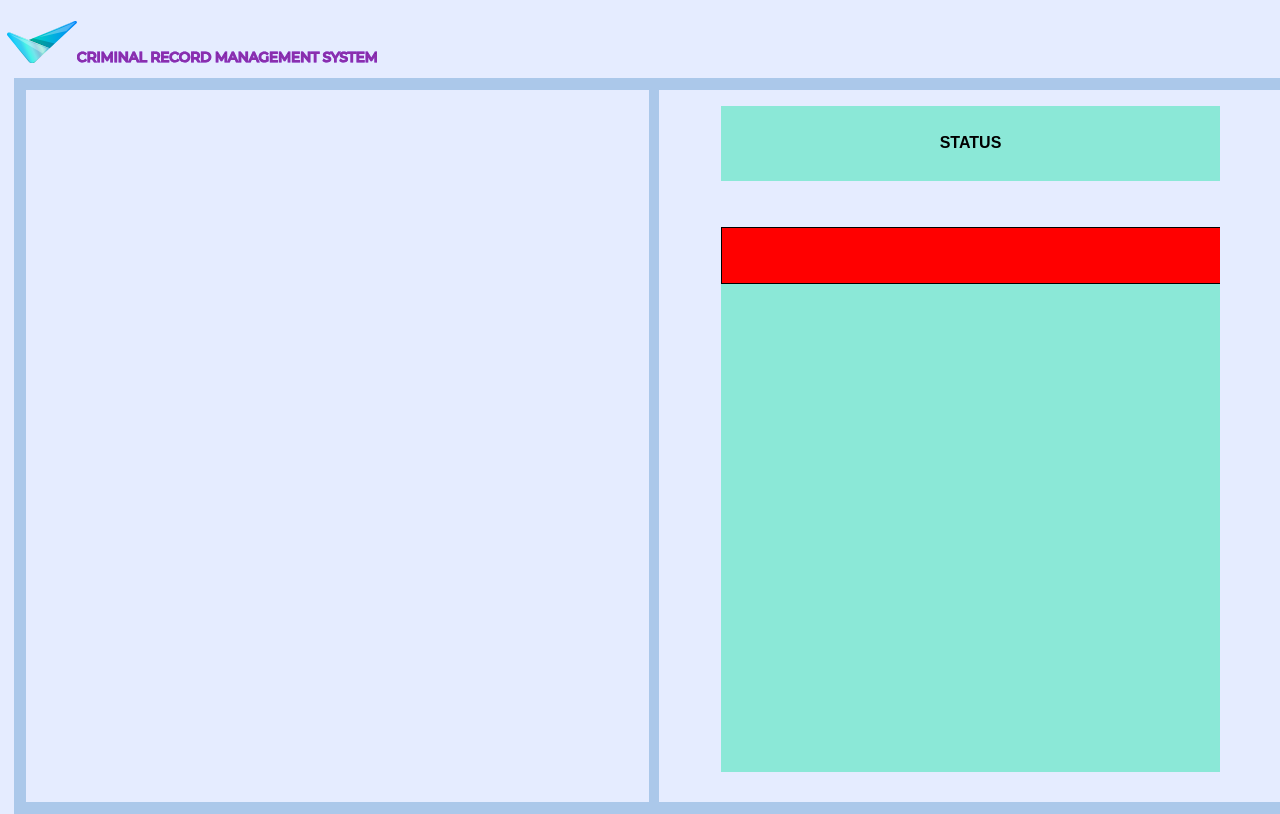
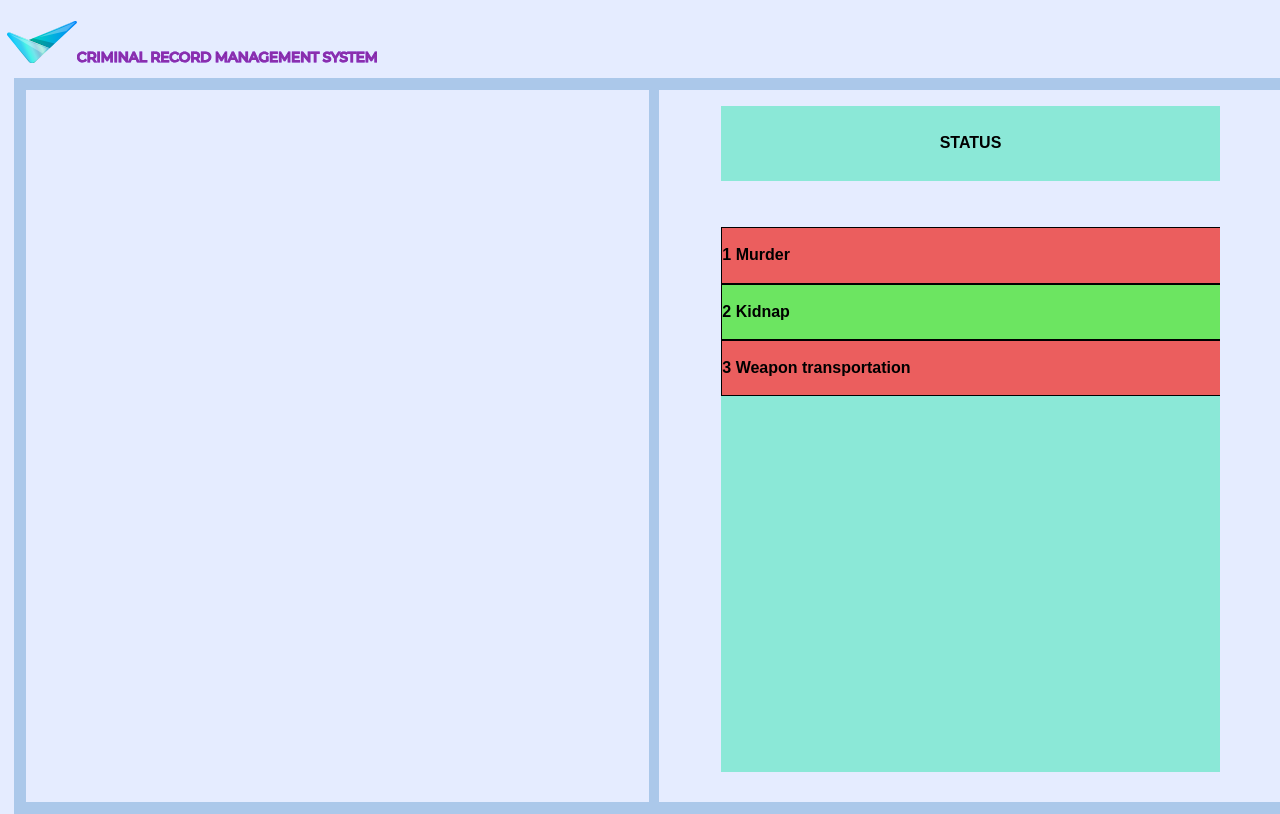
Before and after one commit to demelcjohn/criminal-record-management, a Next.js app: page /citizen/1 in a window 1280 px wide. Built offline with nearby package versions, Linux system fonts and the light colour scheme; data requests are answered from the project's data file.

Commit message:
color changes added

```diff
--- a/db.json
+++ b/db.json
@@ -11,7 +11,7 @@
       "status": "free"
     },
     {
-      "id": 1,
+      "id": 3,
       "description": "Weapon transportation",
       "status": "ongoing"
     }
--- a/src/components/caseBoxContainer.tsx
+++ b/src/components/caseBoxContainer.tsx
@@ -23,7 +23,13 @@ export default function CaseBoxContainer() {
       fontFamily={"sans-serif"}
       overflow={"scroll"}
     >
-      <CaseBox />
+      {data.map((cases: any) => (
+        <CaseBox
+          id={cases.id}
+          description={cases.description}
+          status={cases.status}
+        />
+      ))}
     </Box>
   );
 }
--- a/src/components/casebox.tsx
+++ b/src/components/casebox.tsx
@@ -1,14 +1,32 @@
 // import Demo from "./demo";
 
 import { Box } from "@mui/material";
-export default function CaseBox() {
+import { useEffect, useState } from "react";
+export default function CaseBox({ id, description, status }: any) {
+  const [color, setColor] = useState("blue");
+  useEffect(() => {
+    if (status === "ongoing") {
+      setColor("#EB5E5E");
+    } else if (status === "free") {
+      setColor("#6CE561");
+    }
+  }, []);
+
+  console.log("case detaile ggahsh", id);
   return (
     <Box
       width="100%"
       height="10%"
       sx={{ bgcolor: "#000000", padding: "1px", overflow: "hidden" }}
     >
-      <Box sx={{ bgcolor: "red", width: "100%", height: "100%" }}></Box>
+      <Box
+        sx={{ bgcolor: color, width: "100%", height: "100%" }}
+        display="flex"
+        justifyContent="left"
+        alignItems="center"
+      >
+        {id} {description}
+      </Box>
     </Box>
   );
 }
```
